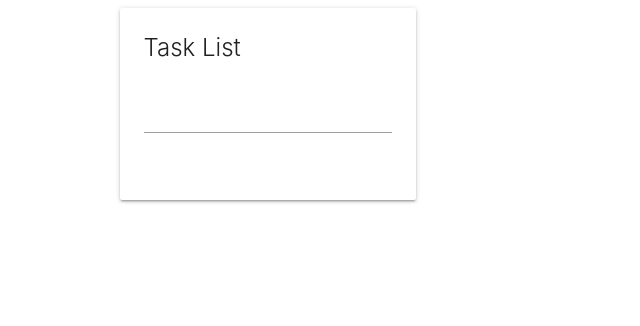
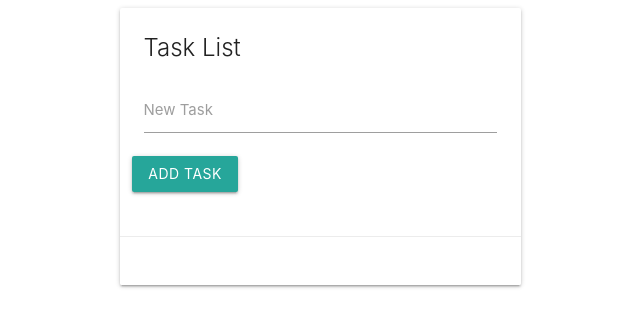
Before and after one commit to krish-thorcode/udemy-Modern-JavaScript-From-the-Beginning, a plain HTML site: page index.html in a window 1280 px wide. Shown: the whole page, without its empty margins (95-735 px from the left). Drawn offline with nearby package versions, Linux system fonts and the light colour scheme.

Commit message:
next: card-action

```diff
--- a/index.html
+++ b/index.html
@@ -20,9 +20,14 @@
                                 <form id="task-form">
                                     <div class="input-field col s12">
                                         <input type="text" name="task" id="task">
+                                        <label for="task">New Task</label>
                                     </div>
+                                    <input type="submit" value="Add Task" class="btn">
                                 </form>
                             </div>
+                        </div>
+                        <div class="card-action">
+                            <h5 id="task-title"></h5>
                         </div>
                     </div>
                 </div>
```
